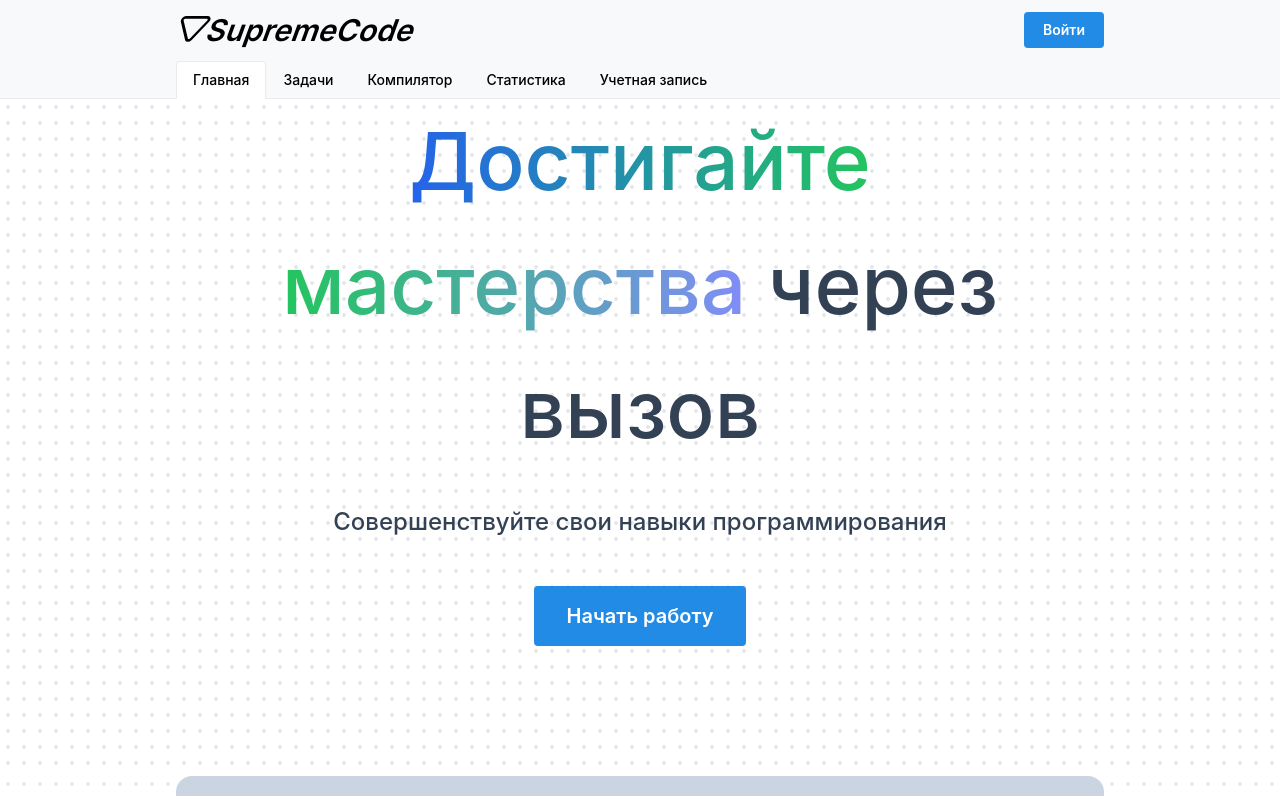
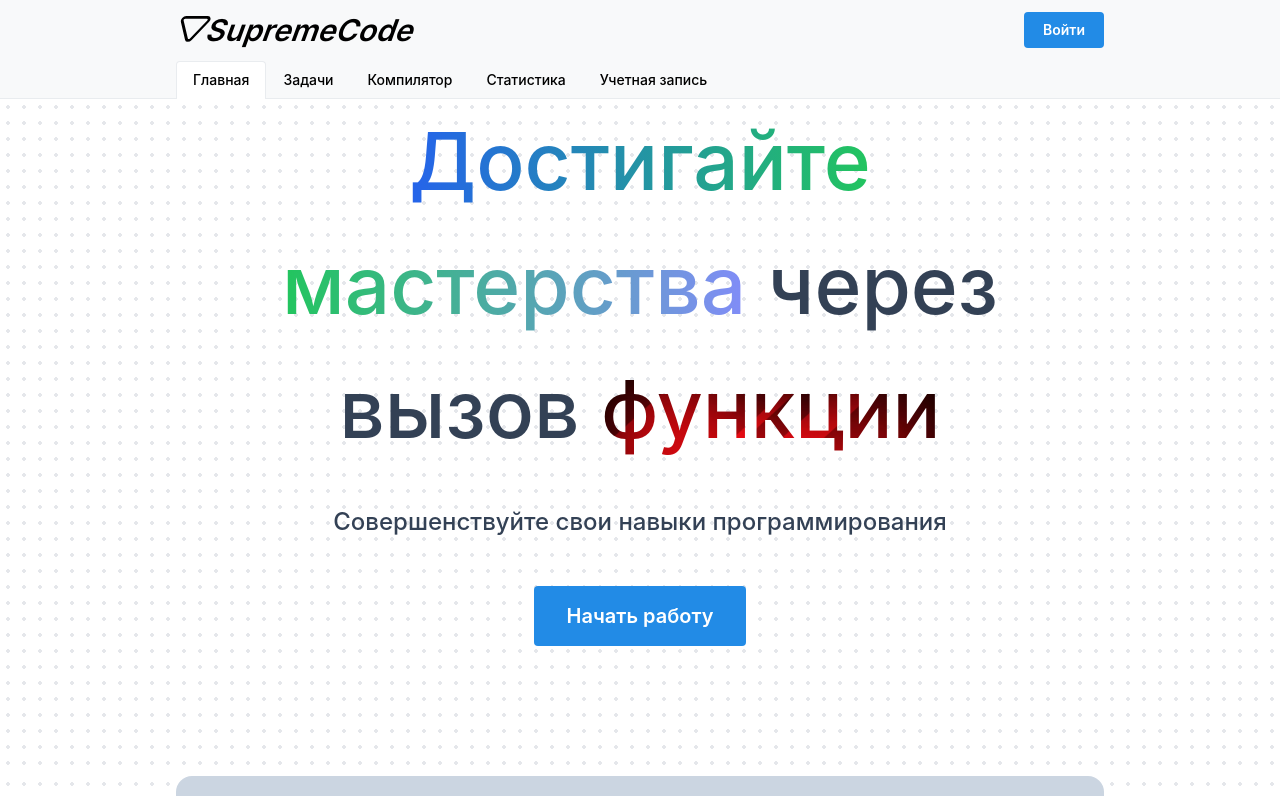
Before and after one commit to kemper0110/supreme-code, a React (Vite) app in the folder frontend/: page / in a window 1280 px wide. Shown: the top 796 px of the page. Built offline with nearby package versions, Linux system fonts and the light colour scheme.

Commit message:
добавил рофл про вызов функции

```diff
--- a/frontend/src/pages/Landing/Landing.tsx
+++ b/frontend/src/pages/Landing/Landing.tsx
@@ -3,8 +3,7 @@ import {useNavigate} from "react-router-dom";
 import {DotBackground} from "../../components/Background.tsx";
 import {useUser} from "../../store/useUser.tsx";
 import playground from './assets/playground.webm'
-import {ProgressBar} from "./components/ProgressBar.tsx";
-import TableOfContents from "./components/TableOfContents";
+import functionBg from './assets/function-bg.jpg'
 import 'reactflow/dist/style.css';
 import {ReactFlow, Node, Edge} from "reactflow";
 import {IconBrandReact} from "@tabler/icons-react";
@@ -105,6 +104,9 @@ function Landing() {
               <span
                 className={'from-blue-600 via-green-500 to-indigo-400 font-medium bg-gradient-to-r bg-clip-text text-transparent print:text-black'}>Достигайте мастерства</span>
                 <span className={'font-medium text-slate-700'}> через вызов</span>
+                <span className={'font-medium !bg-clip-text !bg-cover !text-transparent print:text-black'} style={{
+                  background: `url(${functionBg})`,
+                }}> функции</span>
               </h1>
               <p className={'mt-4 text-[24px] text-slate-700 font-medium'}>
                 Совершенствуйте свои навыки программирования
```
Also changed, not shown: frontend/src/pages/Landing/assets/function-bg.jpg (added).
